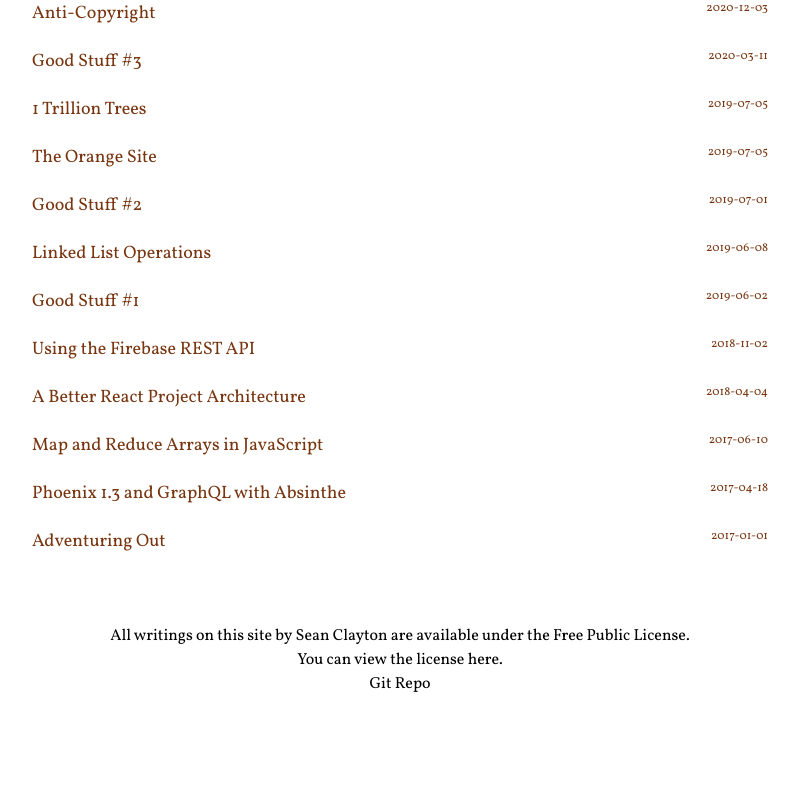
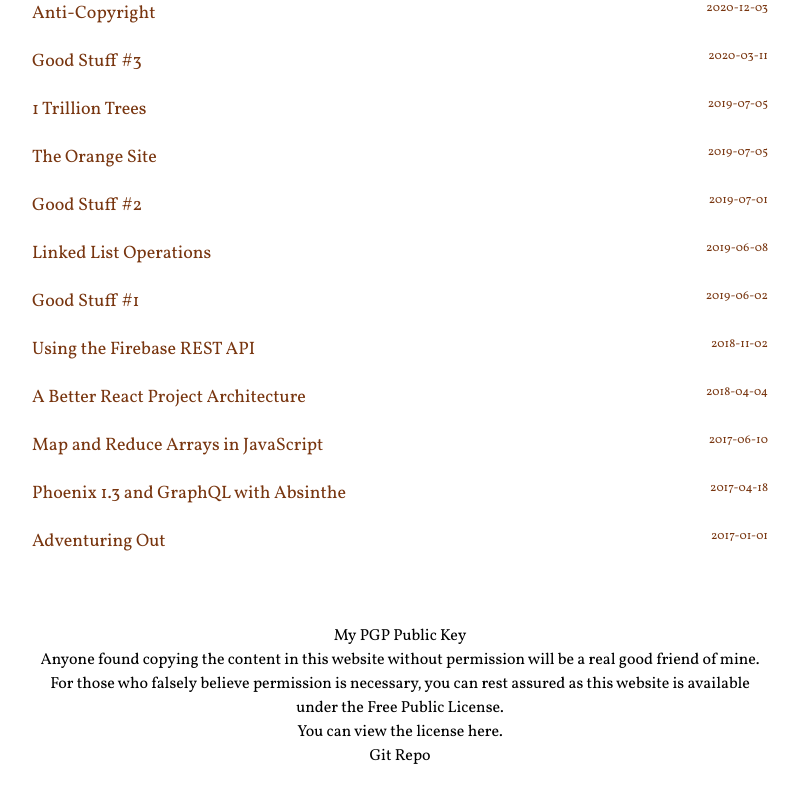
Before and after one commit to sean-clayton/sean.wtf, a Next.js app: page / in a window 1280 px wide. Shown: the part 360-1160 px from the top of the page, without its empty margins (240-1039 px from the left). Before the commit the page ends 1088 px from the top, so only its background shows below. Built offline with nearby package versions, Linux system fonts and the light colour scheme; what @tailwindcss/typography would draw is missing.

Commit message:
Add PGP public key

```diff
--- a/src/components/GlobalFooter.js
+++ b/src/components/GlobalFooter.js
@@ -5,15 +5,26 @@ export default function GlobalFooter() {
     <footer className="max-w-screen my-8">
       <div className="mx-auto max-w-screen-md text-center">
         <div className="prose prose-sm px-4 prose-yellow max-w-none">
-          All writings on this site by Sean Clayton are available under the{" "}
+          <div>
+            <a href="/pgp-public-key.txt">My PGP Public Key</a>
+          </div>
+          <div>
+            Anyone found copying the content in this website without permission
+            will be a real good friend of mine.
+          </div>
+          <div>
+            For those who falsely believe permission is necessary, you can rest
+            assured as this website is available under the{" "}
             <Link href="/fpl">
               <a>Free Public License</a>
             </Link>
             .
             <br />
             <a href="/fpl.txt">You can view the license here.</a>
-          <br />
+          </div>
+          <div>
             <a href="https://github.com/sean-clayton/sean.wtf">Git Repo</a>
+          </div>
         </div>
       </div>
     </footer>
```
Also changed, not shown: 1 other file (tests, documents, lock files or other folders). Lines whose indentation alone changed are shown as unchanged.
